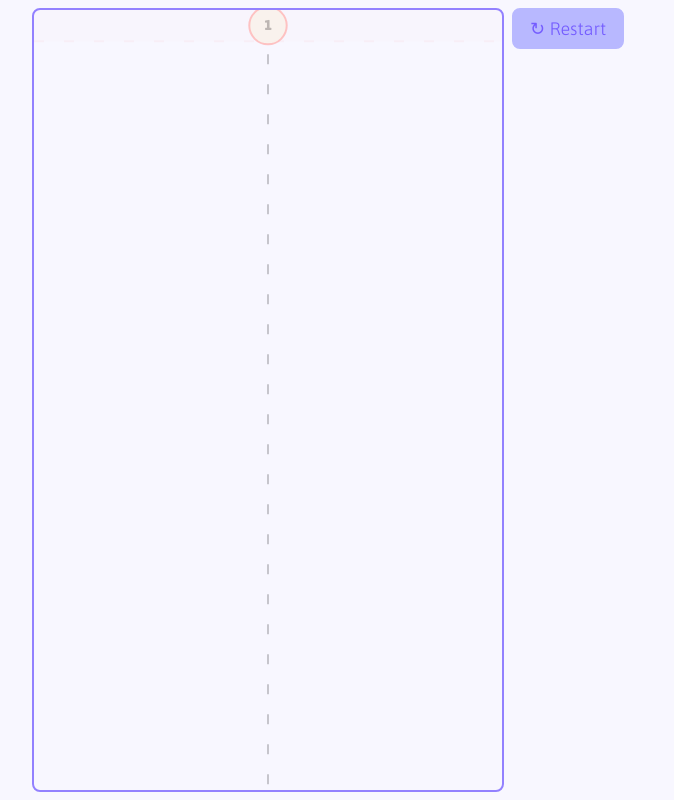
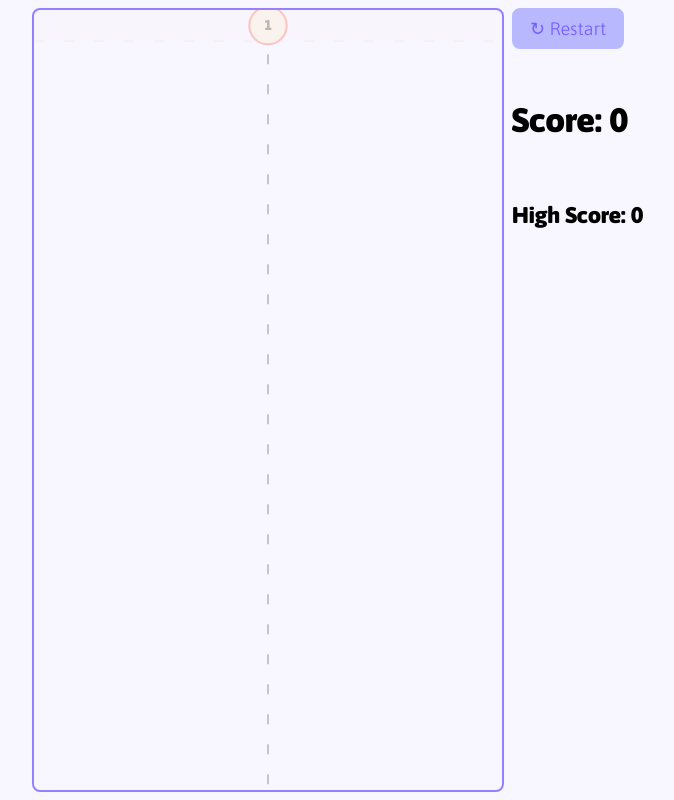
Before and after one commit to brttd/3141, a website built with Vite: page index.html in a window 1280 px wide. Shown: the whole page, without its empty margins (372-1046 px from the left). Built offline with nearby package versions, Linux system fonts and the light colour scheme.

Commit message:
Added score elements

```diff
--- a/index.html
+++ b/index.html
@@ -30,6 +30,8 @@
 			</div>
 			<div id="controls">
 				<button id="btn-restart">↻ Restart</button>
+				<h4 id="score">Score: 0</h5>
+				<h6 id="high-score">High Score: 0</h5>
 			</div>
 		</div>
 		<script type="module" src="/src/main.js"></script>
```
